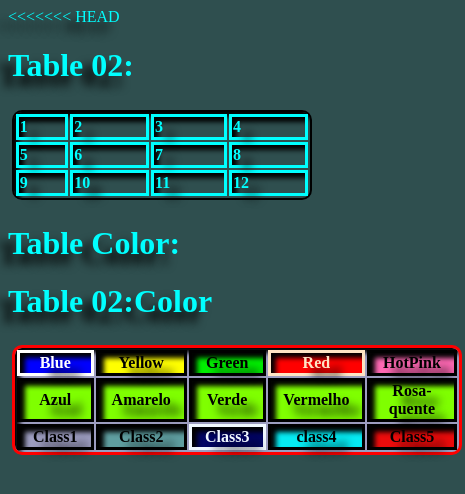
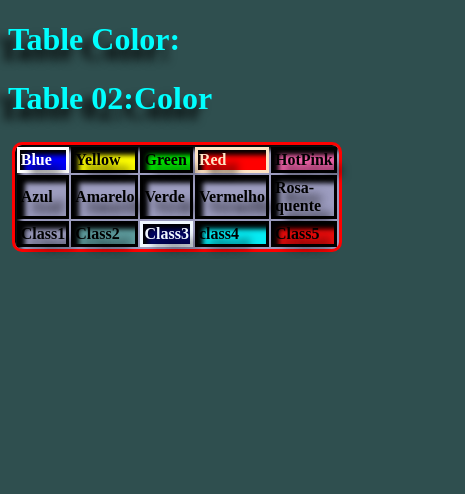
Before and after one commit to edskate/Creation--Table-01-06-2024, a plain HTML site: page index02.html in a window 390 px wide. Shown: the whole page, 465 px wide, since content can reach past the window. Drawn offline with Linux system fonts and the light colour scheme.

Commit message:
atualizado

```diff
--- a/FG.css
+++ b/FG.css
@@ -25,16 +25,9 @@ td{
 .container{
     background-color: rgb(157, 157, 192);
     color: #000000;
-    width: 450px;
-    text-align: center;
+    width: 300px;
     border-radius: 10px 10px 10px ;
     border: 3px solid red;
-
-}
-tr.btn{
-    background-color: chartreuse;
-    text-shadow: 10px 10px 10px #000;
-
 
 }
 .btn td{
@@ -56,18 +49,3 @@ tr.btn{
 td{
     border: solid;
 }
-
-@media (max-width:800px) {
-    .form-group{
-    min-width: 100%;
-      width: 100% !important;
-    }
-    .row{
-        display: flex;
-        flex-direction: column;
-        width: 100%;
-    }
-    form{
-        height: 450px;
-    }
-}
--- a/index02.html
+++ b/index02.html
@@ -7,28 +7,7 @@
     <link rel="stylesheet" href="FG.css">
 </head>
 <body>
-<<<<<<< HEAD
-    <h1>Table 02:</h1>
-    <Table>
-<tr>
-    <td>1</td>
-    <td>2</td>
-    <td>3</td>
-    <td>4</td>
-</tr>
-<tr>
-    <td>5</td>
-    <td>6</td>
-    <td>7</td>
-    <td>8</td>
-</tr>
-<tr>
-    <td>9</td>
-    <td>10</td>
-    <td>11</td>
-    <td>12</td>
-</tr>
-    </Table>
+
     <h1>Table Color:</h1>
 
     <h1>Table 02:Color</h1>
```
